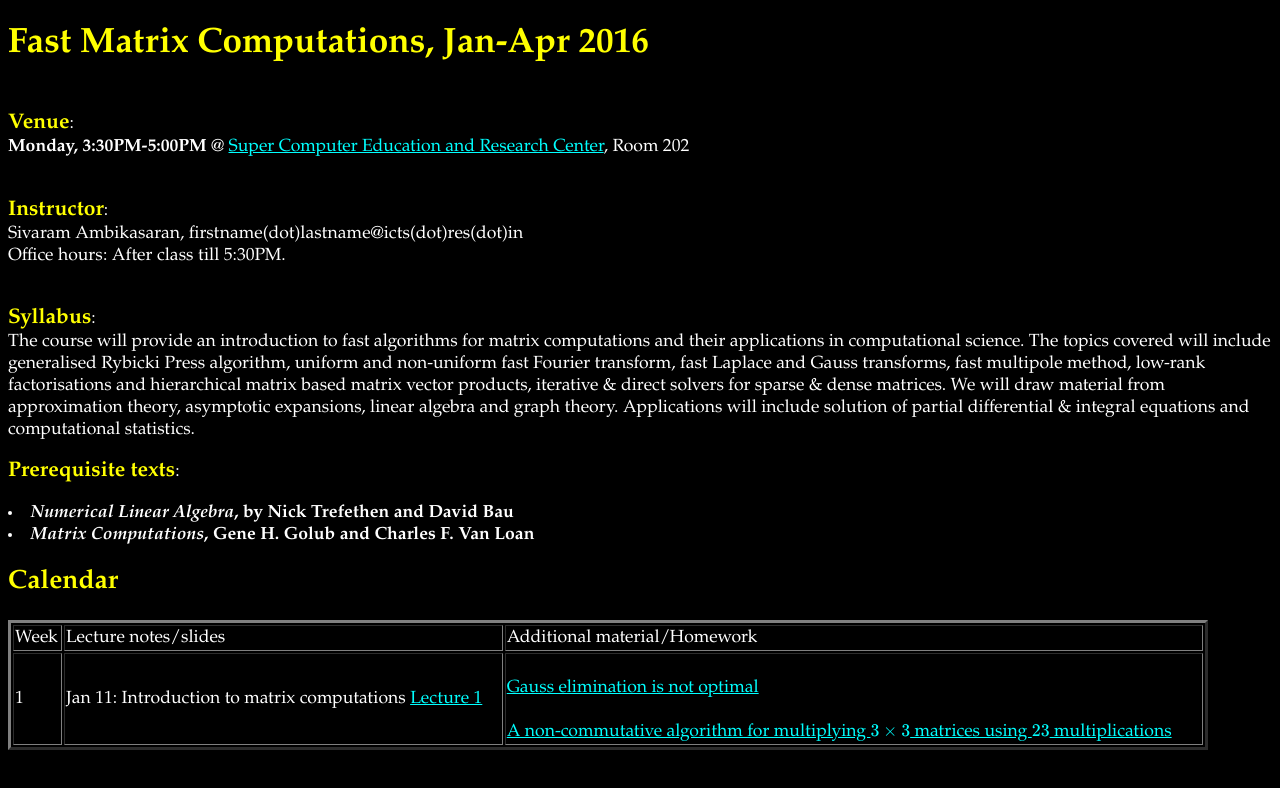
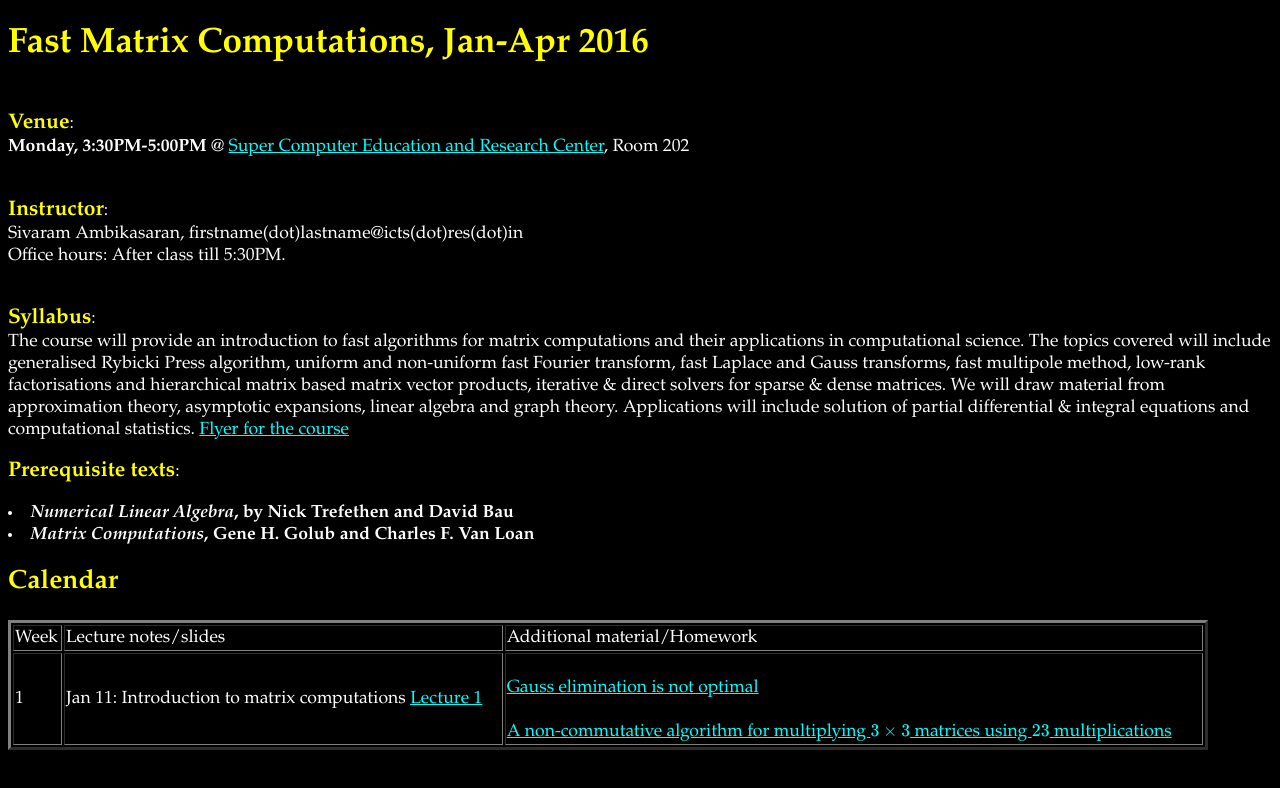
Before and after one commit to sivaramambikasaran/FMC_2016, a plain HTML site: page index.html in a window 1280 px wide. Drawn offline with nearby package versions, Linux system fonts and the light colour scheme; some packages are replaced by stand-ins of ours.

Commit message:
Update index.html

```diff
--- a/index.html
+++ b/index.html
@@ -33,6 +33,7 @@ Office hours: After class till 5:30PM.
 <p>
 <br><b><big><font color="yellow">Syllabus</font></big></b>:</br>
 The course will provide an introduction to fast algorithms for matrix computations and their applications in computational science. The topics covered will include generalised Rybicki Press algorithm, uniform and non-uniform fast Fourier transform, fast Laplace and Gauss transforms, fast multipole method, low-rank factorisations and hierarchical matrix based matrix vector products, iterative & direct solvers for sparse & dense matrices. We will draw material from approximation theory, asymptotic expansions, linear algebra and graph theory. Applications will include solution of partial differential & integral equations and computational statistics.
+<a href="https://www.dropbox.com/s/oyorsqgy0ub0al5/advertisement_new.pdf?dl=0">Flyer for the course</a>
 </p>
 
 <p>
```
